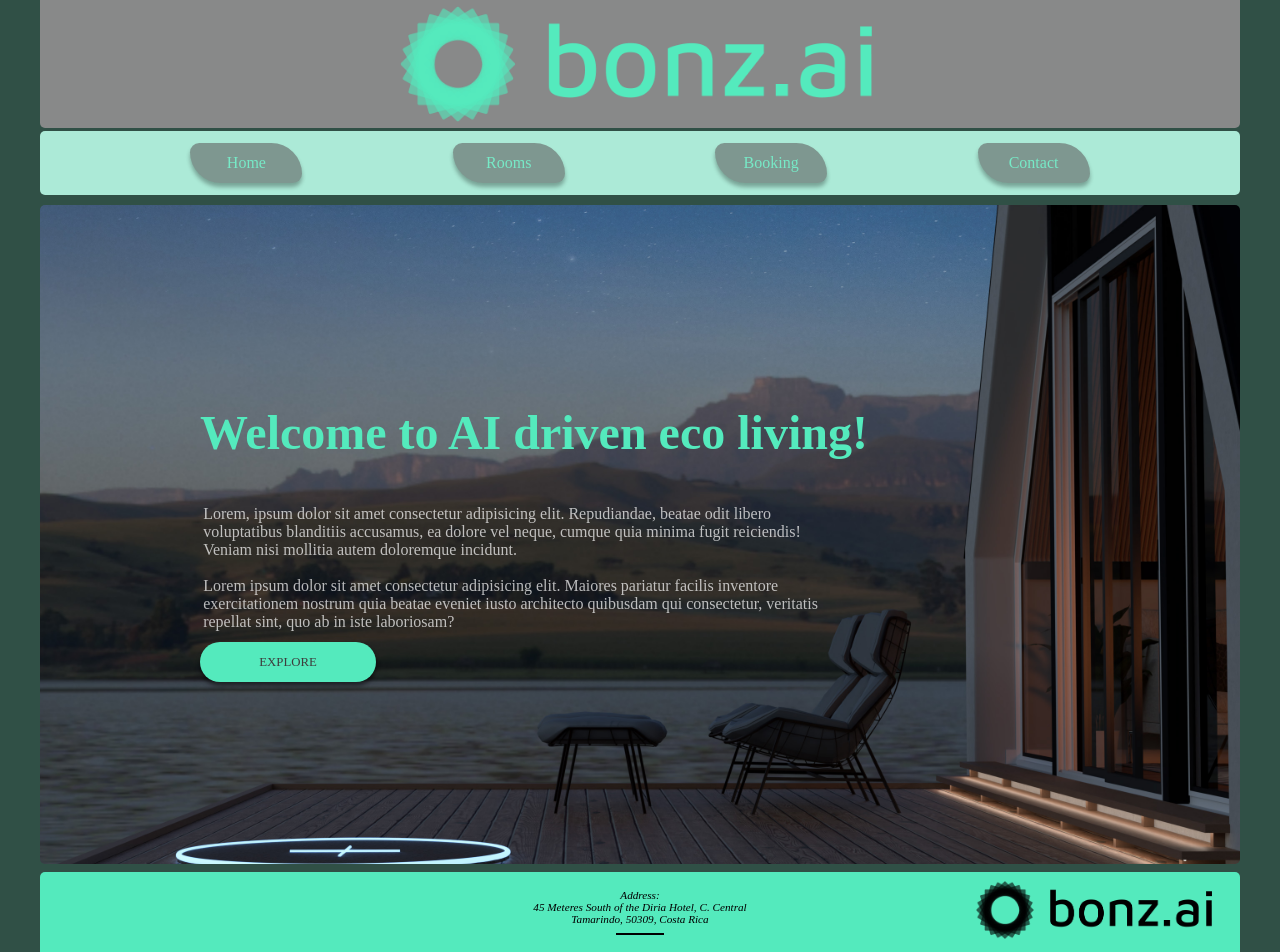
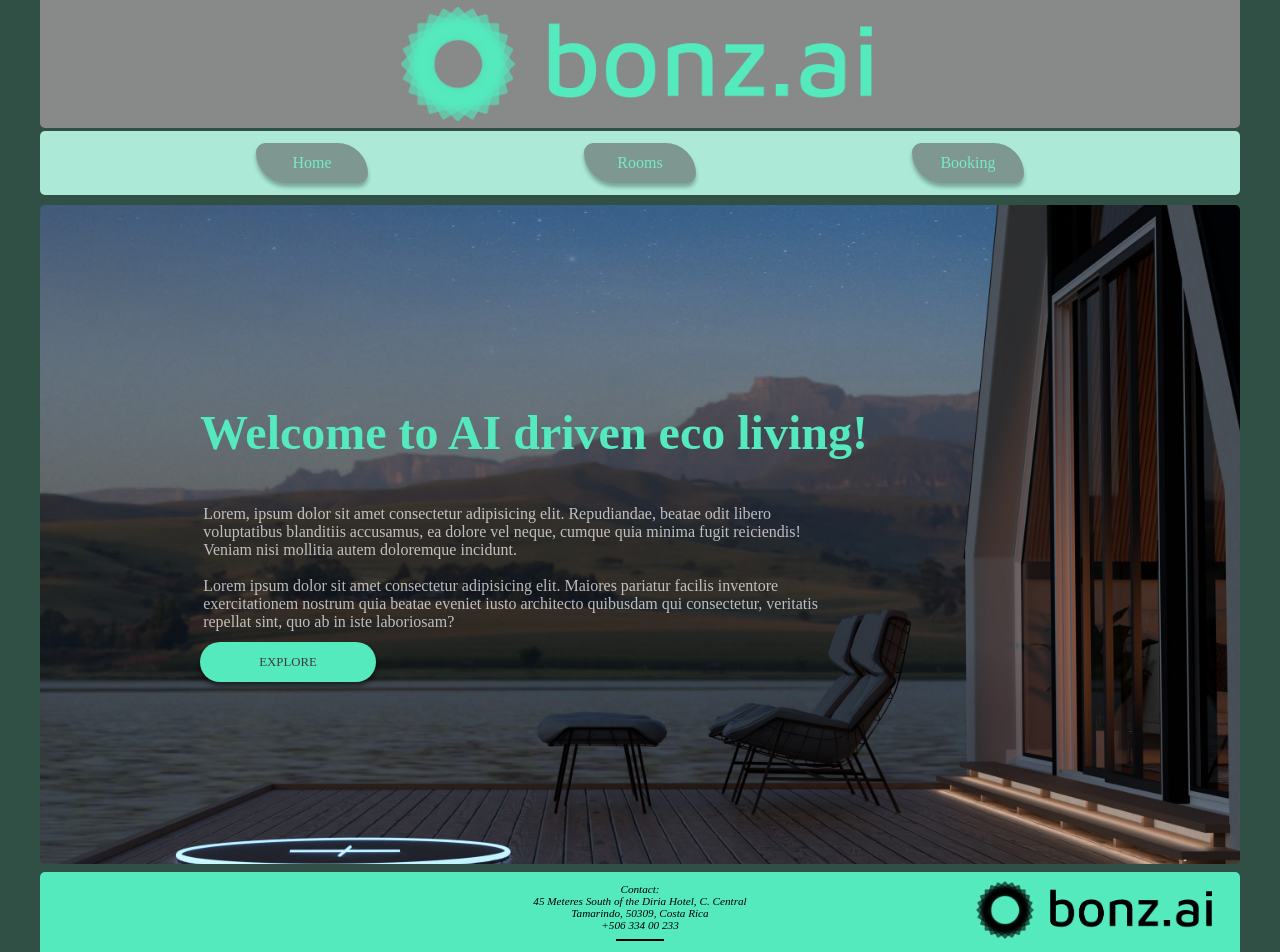
Before and after one commit to Oscar-Mattsson-790/Examination-10.2, a plain HTML site: page index.html in a window 1280 px wide. Drawn offline with Linux system fonts and the light colour scheme; a web font is replaced by a local one.

Commit message:
Complete
 Done

```diff
--- a/index.html
+++ b/index.html
@@ -22,9 +22,6 @@
         <article class="nav__icon">
           <a href="#" class="nav__link" onClick="location.href='booking.html'">Booking</a>
         </article>
-        <article class="nav__icon">
-          <a href="#" class="nav__link">Contact</a>
-        </article>
     </nav>
      <main class="main">
       <section class="main__content">
@@ -38,9 +35,10 @@
      </main>
      <footer class="footer">
       <ul class="footer__menu">
-        <li>Address:</li>
+        <li>Contact:</li>
         <li>45 Meteres South of the Diria Hotel, C. Central</li>
         <li>Tamarindo, 50309, Costa Rica</li>
+        <li>+506 334 00 233</li>
         <li class="line"></li>
       </ul>
      </footer>
```
Also changed, not shown: booking.html (+2 -4 lines), rooms.html (+2 -4 lines).
